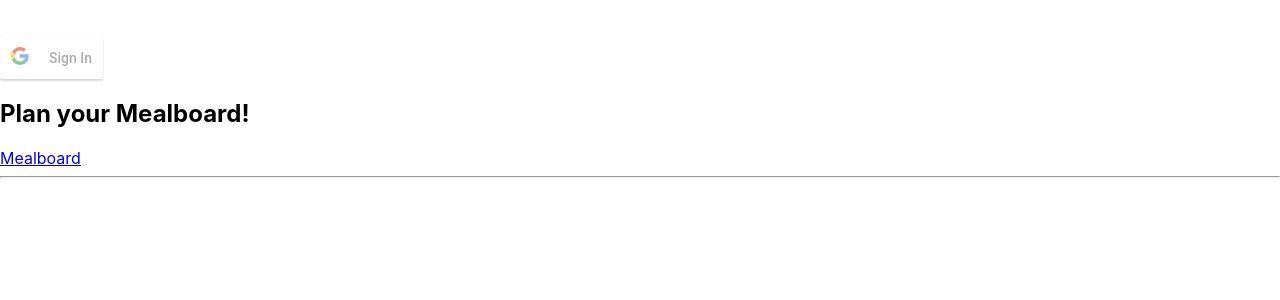
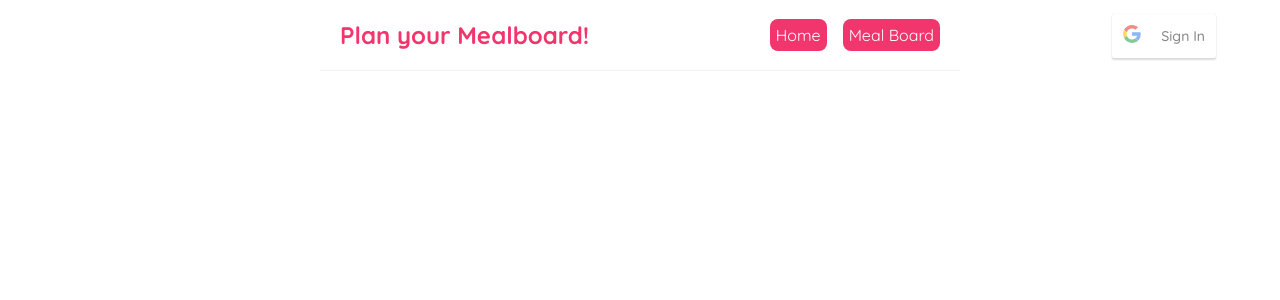
Before and after one commit to rpowers621/meal_app, a React (Create React App) app: page / in a window 1280 px wide. Shown: the top 300 px of the page. Built offline with nearby package versions, Linux system fonts and the light colour scheme.

Commit message:
fixed and added css on React Routing

```diff
--- a/src/App.css
+++ b/src/App.css
@@ -36,3 +36,87 @@
     transform: rotate(360deg);
   }
 }
+body{
+  margin-top: 1em;
+  font-family:'Courier New', Courier, monospace;
+ }
+ header{
+     padding: 30px;
+     text-align: center;
+     background:radial-gradient(#F7DC6F  50%, #CAF845);
+     color: white;
+     font-size: 60px;
+     text-shadow: 2px 2px black;
+     font-weight: bolder;
+ }
+ .box{
+     width: 35%;
+     height: 100%;
+     max-width: 35%;
+ }
+ .row{
+     display: flex;
+
+ }
+ .col{
+     flex: 100%
+ }
+ .ingred{
+    padding: 1em;
+    margin-left: 4em;
+ }
+ #nutrition{
+     width: 50px;
+     height: 50px;
+ }
+ .instructions{
+     margin-left: 4em;
+     margin-right: 4em;
+ }
+ footer{
+     text-align: center;
+     padding: 2em;
+     background:radial-gradient(#F7DC6F  50%, #CAF845 );
+     color: white;
+     text-shadow: 2px 2px black;
+     font-size: large;
+ }
+ #recipe_pic{
+     margin-top: 4em;
+ }
+ .half{
+     background-color:whitesmoke;
+ }
+ a{
+     color: white;
+ }
+
+ .recipe_search_box{
+     height:100%;
+     background:radial-gradient(#F7DC6F  50%, #CAF845);
+     border-style: solid;
+     border-color: darkblue;
+     min-width: 230px;
+     max-width: 230px;
+ }
+ .input-ingreds{
+     margin-left: 1em;
+     font-size: 9px;
+ }
+ .result-box{
+     height:100%;
+     background:radial-gradient( #CAF845 50%, #F7DC6F );
+     border-style: solid;
+     border-color: darkblue;
+     min-width: 175px;
+     max-width: 175px;
+ }
+ #sub{
+     margin-left: 6.5em;
+ }
+ .drop-diet, .drop-cuisine{
+     margin-left: 3em;
+ }
+ .label-header{
+     font-size: 12px;
+ }
--- a/src/App.js
+++ b/src/App.js
@@ -1,6 +1,7 @@
 import React from 'react';
 import Login from './Login';
 import Mealboard from './Mealboard';
+import Navbar from './Navbar';
 import { BrowserRouter as Router, Route, Link, NavLink, Switch } from 'react-router-dom';
 
 
@@ -9,16 +10,13 @@ function App() {
 
   return (
     <Router>
-    <Login />
+    <Navbar />
+    <div className="g-signin">
+      <Login />
+    </div>
     <div className="App">
-      <h2>Plan your Mealboard!</h2>
-
-      <NavLink exact activeClassName="Active" to="/mealboard">Mealboard</NavLink>
-
-      <hr />
-
       <Switch>
-        <Route path ="/mealboard" component={Mealboard} />
+        <Route path ="/mealboard"><Mealboard /></Route>
       </Switch>
     </div>
   </Router>
--- a/src/Login.js
+++ b/src/Login.js
@@ -33,7 +33,7 @@ function Login() {
 
     return (
         <div>
-            <div className="User Info">
+            <div className="user-info">
                 <img src={userimage} />
                 <p>{username}</p>
                 <p>{useremail}</p>
--- /dev/null
+++ b/src/Navbar.js
@@ -0,0 +1,21 @@
+const Navbar = () => {
+    return (
+      <nav className="navbar">
+        <h1>Plan your Mealboard!</h1>
+        <div className="links">
+          <a href="/" style={{
+            color: "white",
+            backgroundColor: '#f1356d',
+            borderRadius: '8px'
+          }}>Home</a>
+          <a href="/mealboard" style={{
+            color: "white",
+            backgroundColor: '#f1356d',
+            borderRadius: '8px'
+          }}>Meal Board</a>
+        </div>
+      </nav>
+    )
+  }
+
+  export default Navbar;
--- a/src/index.css
+++ b/src/index.css
@@ -1,21 +1,49 @@
-body {
+@import url('https://fonts.googleapis.com/css2?family=Quicksand:wght@300;400;500;600;700&display=swap');
+
+/* base styles */
+* {
   margin: 0;
-  font-family: -apple-system, BlinkMacSystemFont, 'Segoe UI', 'Roboto', 'Oxygen',
-    'Ubuntu', 'Cantarell', 'Fira Sans', 'Droid Sans', 'Helvetica Neue',
-    sans-serif;
-  -webkit-font-smoothing: antialiased;
-  -moz-osx-font-smoothing: grayscale;
+  font-family: "Quicksand";
+  color: #333;
+}
+.navbar {
+  padding: 20px;
+  display: flex;
+  align-items: center;
+  max-width: 600px;
+  margin: 0 auto;
+  border-bottom: 1px solid #f2f2f2;
+}
+.navbar h1 {
+  color: #f1356d;
+}
+.navbar .links {
+  margin-left: auto;
+}
+.navbar a {
+  margin-left: 16px;
+  text-decoration: none;
+  padding: 6px;
+}
+.navbar a:hover {
+  color: #f1356d;
+}
+.content {
+  max-width: 600px;
+  margin: 40px auto;
+  padding: 20px;
 }
 
-code {
-  font-family: source-code-pro, Menlo, Monaco, Consolas, 'Courier New',
-    monospace;
-}
-
-.login{
-  position: top;
-  top: 50%;
-  left: 50%;
+.g-signin{
+  position: absolute;
+  top: 8%;
+  right: 5%;
   margin-top: -50px;
   margin-left: -50px;
 }
+
+.user-info {
+  position: absolute;
+  top: 150%;
+  right: -70%;
+}
```
Also changed, not shown: package.json (+10 -4 lines), src/Mealboard.js (added), 1 other file (tests, documents, lock files or other folders).
